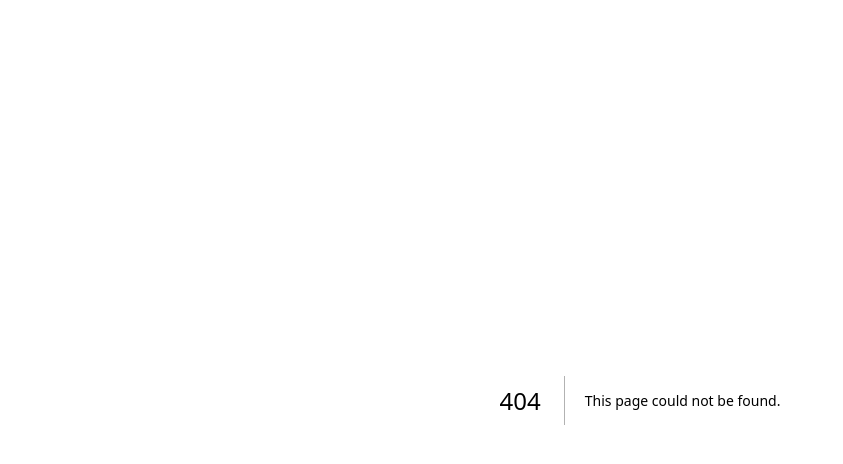
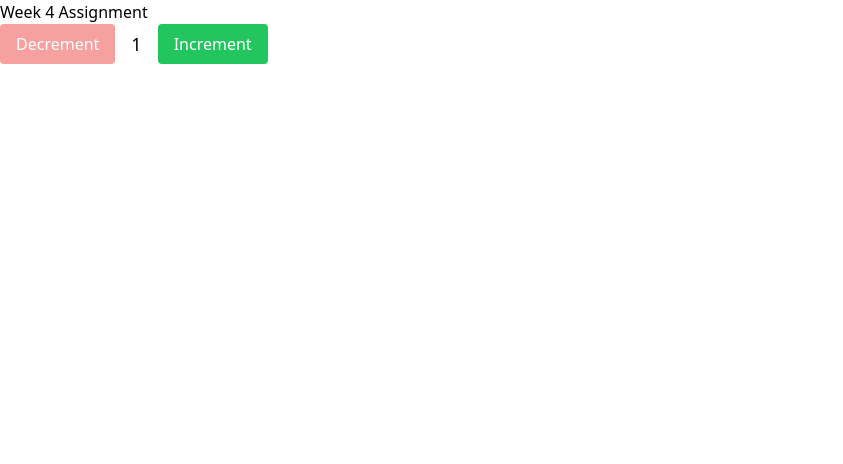
Before and after one commit to Aidanwdavies/cprg306-assignments, a Next.js app: page /week-4 in a window 1280 px wide. Before the commit this address had no page. Shown: the top 464 px of the page, without its empty margins (0-843 px from the left). Built offline with nearby package versions, Linux system fonts and the light colour scheme.

Commit message:
week 4 done

```diff
--- a/app/page.js
+++ b/app/page.js
@@ -10,6 +10,9 @@
       <p className="text hover:ring-offset-sky-800"><Link href="/week-3">
         Go to Week 3 Page
       </Link></p>
+      <p className="text hover:ring-offset-sky-800"><Link href="/week-4">
+        Go to Week 4 Page
+      </Link></p>
     </main>
   );
 }
--- /dev/null
+++ b/app/week-4/new-item.js
@@ -0,0 +1,38 @@
+"use client";
+import { useState } from 'react';
+
+export default function NewItem() {
+    const [quantity, setQuantity] = useState(1);
+
+    const add = () => {
+        if (quantity < 20) {
+            setQuantity(quantity + 1);
+        }
+    };
+
+    const remove = () => {
+        if (quantity > 1) {
+            setQuantity(quantity - 1);
+        }
+    };
+
+    return (
+        <div className="flex items-center space-x-4">
+            <button
+                onClick={remove}
+                disabled={quantity === 1}
+                className="px-4 py-2 bg-red-500 text-white rounded disabled:opacity-50"
+            >
+                Decrement
+            </button>
+            <span className="text-lg">{quantity}</span>
+            <button
+                onClick={add}
+                disabled={quantity === 20}
+                className="px-4 py-2 bg-green-500 text-white rounded disabled:opacity-50"
+            >
+                Increment
+            </button>
+        </div>
+    );
+}
--- /dev/null
+++ b/app/week-4/page.js
@@ -0,0 +1,11 @@
+import NewItem from './new-item';
+import Link from 'next/link';
+
+export default function Week4Page() {
+    return (
+        <div>
+            <h1>Week 4 Assignment</h1>
+            <NewItem />
+        </div>
+    );
+}
```
